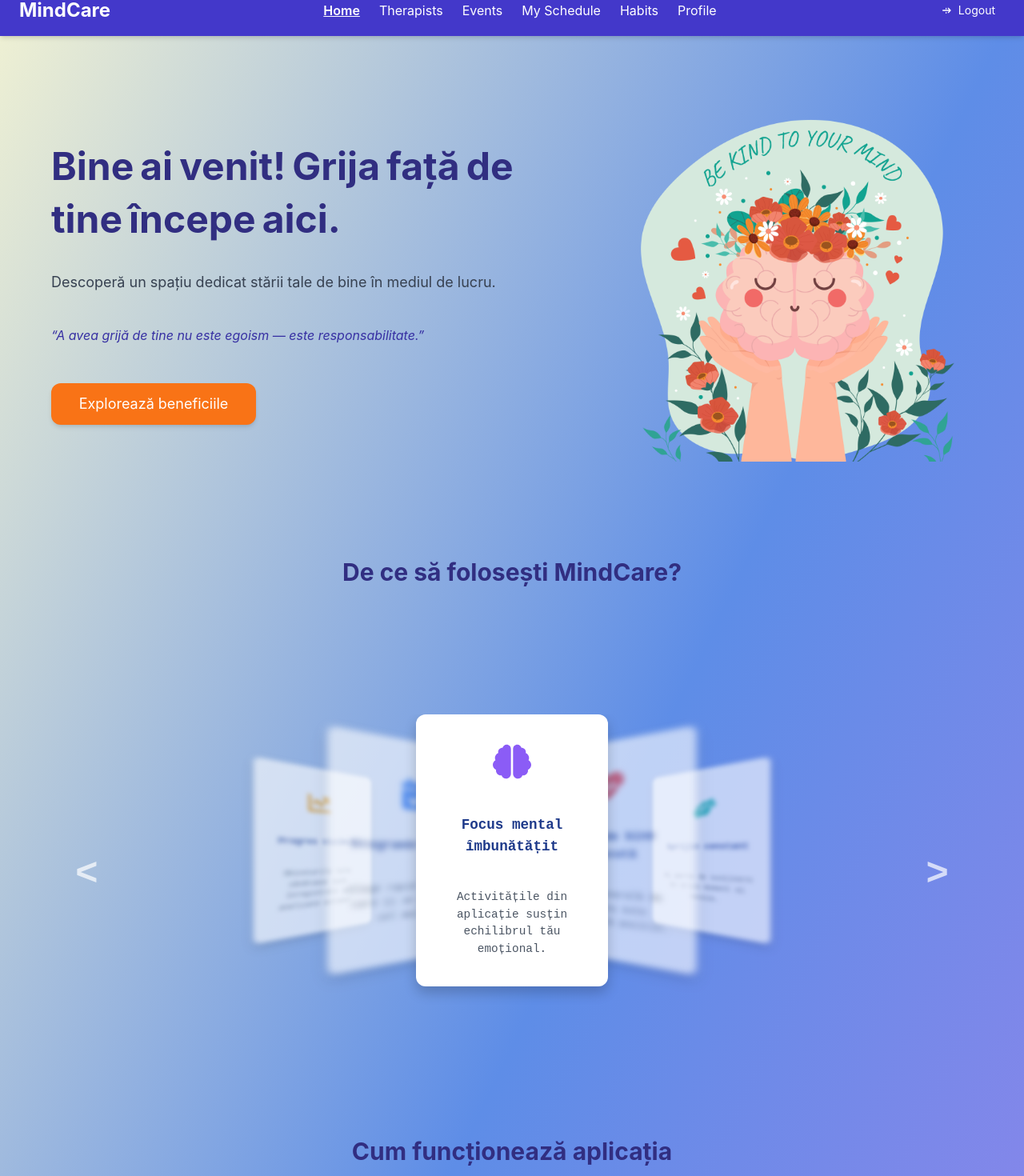
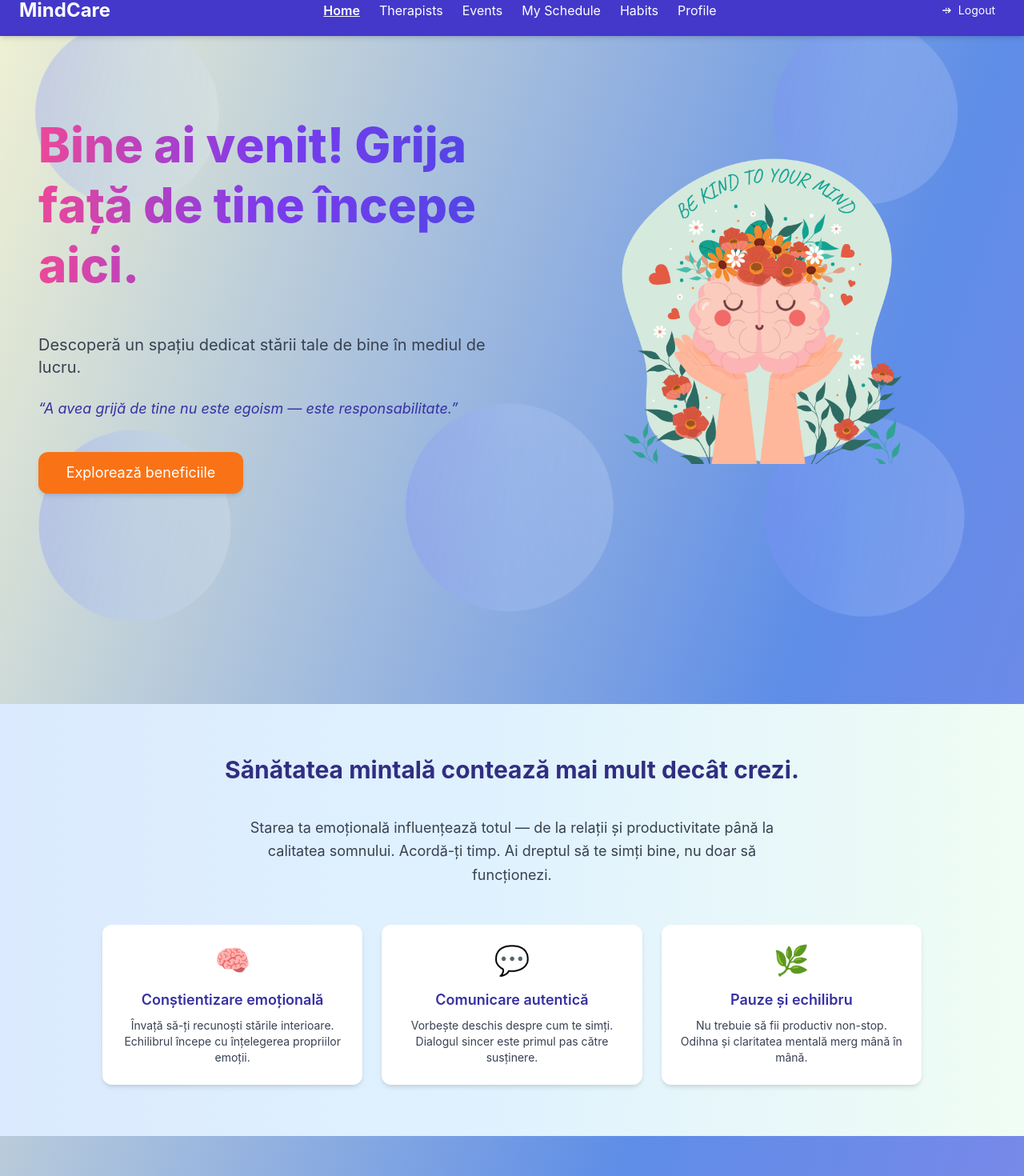
Before and after one commit to irinaLuta25/Licenta, a React (Create React App) app in the folder frontend/: page /employee/home in a window 1280 px wide. Shown: the part 15-1485 px from the top of the page at 80% size. Built offline with nearby package versions, Linux system fonts and the light colour scheme; no server answers.

Commit message:
terminat homepage

```diff
--- a/frontend/src/App.jsx
+++ b/frontend/src/App.jsx
@@ -7,6 +7,7 @@
 import MainEmployee from './MainEmployee';
 import MainSpecialist from './MainSpecialist';
 import { getUserFromCookie } from './features/auth/authSlice';
+import ScrollToTop from "./components/ScrollToTop";
 
 axios.defaults.baseURL = "http://localhost:4848/api";
 axios.defaults.withCredentials = true;
@@ -23,6 +24,8 @@
   if (loading) return <p>Se încarcă...</p>;
 
   return (
+    <>
+      <ScrollToTop />
       <Routes>
         <Route
           path="/"
@@ -41,6 +44,8 @@
 
         <Route path="*" element={<Navigate to="/" />} />
       </Routes>
+    </>
+
   );
 }
 
--- a/frontend/src/components/CustomCarousel/CustomCarousel.css
+++ b/frontend/src/components/CustomCarousel/CustomCarousel.css
@@ -13,8 +13,8 @@
 
 .item {
   position: absolute;
-  width: 240px;
-  height: 340px;
+  width: 280px;
+  height: 360px;
   background-color: #fff;
   border-radius: 12px;
   padding: 20px;
--- a/frontend/src/components/CustomCarousel/CustomCarousel.jsx
+++ b/frontend/src/components/CustomCarousel/CustomCarousel.jsx
@@ -8,13 +8,13 @@
     const [active, setActive] = useState(3);
 
     const slides = [
-        { icon: <FaSmileBeam size={48} color="#6486f1" />, title: "86% mai puțin stres", text: "Utilizatorii noștri au raportat o reducere semnificativă a stresului." },
-        { icon: <FaUserMd size={48} color="#10b981" />, title: "+120 sesiuni lunare", text: "Terapeuții sunt activi și disponibili să te sprijine oricând." },
-        { icon: <FaChartLine size={48} color="#f59e0b" />, title: "Progres vizibil", text: "Obiceiurile tale sănătoase sunt înregistrate și analizate automat." },
-        { icon: <FaCalendarCheck size={48} color="#3b82f6" />, title: "Programări ușoare", text: "Alege rapid intervalul care ți se potrivește cel mai bine." },
-        { icon: <FaBrain size={48} color="#8b5cf6" />, title: "Focus mental îmbunătățit", text: "Activitățile din aplicație susțin echilibrul tău emoțional." },
-        { icon: <FaHeartbeat size={48} color="#ef4444" />, title: "Stare de bine crescută", text: "Starea generală de sănătate este influențată pozitiv." },
-        { icon: <FaHandsHelping size={48} color="#14b8a6" />, title: "Sprijin constant", text: "Ai parte de susținere în orice moment ai nevoie." },
+        { icon: <FaSmileBeam size={64} color="#6646f1" />, title: "86% mai puțin stres", text: "Utilizatorii noștri au raportat o reducere semnificativă a stresului." },
+        { icon: <FaUserMd size={64} color="#10b981" />, title: "+120 sesiuni lunare", text: "Terapeuții sunt activi și disponibili să te sprijine oricând." },
+        { icon: <FaChartLine size={64} color="#f59e0b" />, title: "Progres vizibil", text: "Obiceiurile tale sănătoase sunt înregistrate și analizate automat." },
+        { icon: <FaCalendarCheck size={64} color="#3b82f6" />, title: "Programări ușoare", text: "Alege rapid intervalul care ți se potrivește cel mai bine." },
+        { icon: <FaBrain size={64} color="#8b5cf6" />, title: "Focus mental îmbunătățit", text: "Activitățile din aplicație susțin echilibrul tău emoțional." },
+        { icon: <FaHeartbeat size={64} color="#ef4444" />, title: "Stare de bine crescută", text: "Starea generală de sănătate este influențată pozitiv." },
+        { icon: <FaHandsHelping size={64} color="#14b8a6" />, title: "Sprijin constant", text: "Ai parte de susținere în orice moment ai nevoie." },
     ];
 
     const getIndex = (index) => {
@@ -75,8 +75,8 @@
                 >
                     <div className="item-content">
                         <div className="icon" style={{ marginBottom: "10px" }}>{slide.icon}</div>
-                        <h1 style={{ fontSize: "1.1rem", fontWeight: "bold", marginBottom: "8px", color: "#1e3a8a" }}>{slide.title}</h1>
-                        <p style={{ fontSize: "0.9rem", color: "#4b5563", textAlign: "center" }}>{slide.text}</p>
+                        <h1 style={{ fontSize: "1.4rem", fontWeight: "bold", marginBottom: "8px", color: "#1e3a8a" }}>{slide.title}</h1>
+                        <p style={{ fontSize: "1rem", color: "#4b5563", textAlign: "center" }}>{slide.text}</p>
                     </div>
                 </div>
             ))}
--- /dev/null
+++ b/frontend/src/components/HeroSection/HeroBubbles.css
@@ -0,0 +1,61 @@
+.floating-bubble {
+  position: absolute;
+  border-radius: 9999px;
+  background: linear-gradient(
+    to left,
+    rgba(255, 255, 255, 0.15),
+    rgba(173, 198, 255, 0.25),
+    rgba(121, 138, 255, 0.3)
+  );
+  backdrop-filter: blur(14px);
+  animation: float 25s ease-in-out infinite alternate;
+  z-index: 0;
+}
+
+.bubble-1 {
+  width: 230px;
+  height: 230px;
+  top: 5%;
+  left: 5%;
+  animation-delay: 0s;
+}
+
+.bubble-2 {
+  width: 240px;
+  height: 240px;
+  bottom: 5%;
+  left: 5%;
+  animation-delay: 2s;
+}
+
+.bubble-3 {
+  width: 260px;
+  height: 260px;
+  bottom: 5%;
+  left: 40%;
+  animation-delay: 4s;
+}
+
+.bubble-4 {
+  width: 230px;
+  height: 230px;
+  top: 5%;
+  right: 5%;
+  animation-delay: 1s;
+}
+
+.bubble-5 {
+  width: 250px;
+  height: 250px;
+  bottom: 5%;
+  right: 5%;
+  animation-delay: 3s;
+}
+
+@keyframes float {
+  0%   { transform: translate(0, 0) rotate(0deg); }
+  25%  { transform: translate(-20px, 25px) rotate(10deg); }
+  50%  { transform: translate(20px, -20px) rotate(-10deg); }
+  75%  { transform: translate(-25px, -10px) rotate(15deg); }
+  100% { transform: translate(15px, 20px) rotate(0deg); }
+}
--- /dev/null
+++ b/frontend/src/components/HeroSection/HeroSection.jsx
@@ -0,0 +1,86 @@
+import React, { useState } from "react";
+import { motion } from "framer-motion";
+import TextAnimation from "../TextAnimation";
+import "./HeroBubbles.css";
+
+const HeroSection = ({ onExploreClick }) => {
+  const [showContent, setShowContent] = useState(false);
+
+  return (
+    <section className="relative z-10 pb-15 mt-[-25px] min-h-[105vh] flex items-center justify-center lg:px-12 overflow-hidden">
+      {/* Bule animate */}
+      <div className="absolute inset-0 pointer-events-none z-0">
+        {[...Array(5)].map((_, i) => (
+          <div key={i} className={`floating-bubble bubble-${i + 1}`} />
+        ))}
+      </div>
+
+      {/* Conținut Hero */}
+      <div className="max-w-7xl w-full mx-auto flex flex-col lg:flex-row items-center justify-between relative z-10">
+        {/* TEXT STÂNGA */}
+        <div className="flex-1 flex flex-col gap-6 justify-center text-center lg:text-left lg:pr-12">
+          <TextAnimation
+            text="Bine ai venit! Grija față de tine începe aici."
+            className="text-6xl font-extrabold bg-gradient-to-r from-[#ec4899] via-[#7c3aed] to-[#4f46e5] text-transparent bg-clip-text leading-tight"
+            style={{
+              textShadow: "2px 2px 4px rgba(0, 0, 0, 0.2)",
+              fontFamily: "'Poppins', sans-serif",
+            }}
+            onComplete={() => setShowContent(true)}
+          />
+
+          <div className="flex flex-col gap-6 pt-6 min-h-[220px]">
+            {/* Paragraf */}
+            <motion.p
+              className="text-xl text-gray-700"
+              initial={false}
+              animate={showContent ? { opacity: 1, y: 0 } : { opacity: 0, y: 40 }}
+              transition={{ duration: 0.6 }}
+              style={{ visibility: showContent ? "visible" : "hidden" }}
+            >
+              Descoperă un spațiu dedicat stării tale de bine în mediul de lucru.
+            </motion.p>
+
+            {/* Citat */}
+            <motion.blockquote
+              className="italic text-indigo-800 text-lg"
+              initial={false}
+              animate={showContent ? { opacity: 1, y: 0 } : { opacity: 0, y: 40 }}
+              transition={{ duration: 0.6, delay: 0.1 }}
+              style={{ visibility: showContent ? "visible" : "hidden" }}
+            >
+              “A avea grijă de tine nu este egoism — este responsabilitate.”
+            </motion.blockquote>
+
+            {/* Buton */}
+            <motion.button
+              className="w-64 bg-orange-500 text-white px-6 py-3 mt-4 rounded-xl text-lg shadow-md hover:bg-orange-600 transition mx-auto lg:mx-0"
+              whileTap={{ scale: 0.95 }}
+              initial={false}
+              animate={showContent ? { opacity: 1, y: 0 } : { opacity: 0, y: 40 }}
+              transition={{ duration: 0.6, delay: 0.2 }}
+              style={{ visibility: showContent ? "visible" : "hidden" }}
+              onClick={onExploreClick}
+            >
+              Explorează beneficiile
+            </motion.button>
+          </div>
+        </div>
+
+        {/* IMAGINE */}
+        <div className="flex-1 flex justify-center mt-10 lg:mt-0">
+          <motion.img
+            src="/assets/hero_img.png"
+            alt="MindCare Illustration"
+            className="w-full max-w-[600px] lg:w-[400px] rounded-xl"
+            initial={{ opacity: 0, x: 100 }}
+            animate={{ opacity: showContent ? 1 : 0, x: showContent ? 0 : 100 }}
+            transition={{ duration: 0.8, ease: "easeOut", delay: 0.2 }}
+          />
+        </div>
+      </div>
+    </section>
+  );
+};
+
+export default HeroSection;
--- a/frontend/src/components/TextAnimation.jsx
+++ b/frontend/src/components/TextAnimation.jsx
@@ -1,52 +1,55 @@
+import { useEffect, useState } from "react";
 import { motion } from "framer-motion";
 
-
-const TextAnimation = ({ text, className = "" }) => {
-  // Spargem în cuvinte, apoi litere
+const TextAnimation = ({ text, className = "", onComplete }) => {
   const words = text.split(" ");
 
-  const container = {
-    hidden: { opacity: 0 },
-    visible: {
-      opacity: 1,
-      transition: {
-        staggerChildren: 0.2,
-        delayChildren: 0.2,
-      },
-    },
-  };
+  const totalLetters = text.replace(/ /g, "").length;
+  const [visibleLetterCount, setVisibleLetterCount] = useState(0);
 
-  const wordAnimation = {
-    hidden: { opacity: 0, y: "0.25em" },
-    visible: {
-      opacity: 1,
-      y: "0em",
-      transition: {
-        duration: 0.5,
-        ease: [0.2, 0.65, 0.3, 0.9],
-      },
-    },
-  };
+  useEffect(() => {
+    if (visibleLetterCount >= totalLetters) {
+      if (onComplete) onComplete();
+      return;
+    }
+
+    const timeout = setTimeout(() => {
+      setVisibleLetterCount((prev) => prev + 1);
+    }, 35);
+
+    return () => clearTimeout(timeout);
+  }, [visibleLetterCount, totalLetters, onComplete]);
+
+  let globalLetterIndex = 0;
 
   return (
-    <motion.h1
-      className={`${className} leading-snug break-words whitespace-pre-wrap`}
-      variants={container}
-      initial="hidden"
-      animate="visible"
-    >
-      {words.map((word, index) => (
-        <motion.span
-          key={index}
-          className="inline-block mr-2"
-          variants={wordAnimation}
-        >
-          {word}
-        </motion.span>
-      ))}
-    </motion.h1>
+    <h1 className={`${className} whitespace-pre-wrap break-words`}>
+      {words.map((word, wordIndex) => {
+  const letters = word.split("");
+
+  return (
+    <span key={wordIndex} className="inline-block">
+      {letters.map((letter, letterIndex) => {
+        const index = globalLetterIndex++;
+        return (
+          <motion.span
+            key={index}
+            initial={{ opacity: 0, y: 10 }}
+            animate={index < visibleLetterCount ? { opacity: 1, y: 0 } : {}}
+            transition={{ duration: 0.3 }}
+            className="inline-block"
+          >
+            {letter}
+          </motion.span>
+        );
+      })}
+      {wordIndex < words.length - 1 && <span>{"\u00A0"}</span>}
+    </span>
+  );
+})}
+
+    </h1>
   );
 };
 
-
 export default TextAnimation;
--- a/frontend/src/pages/HomepageEmployee.jsx
+++ b/frontend/src/pages/HomepageEmployee.jsx
@@ -1,4 +1,5 @@
-import React from "react";
+import React, { useRef } from "react";
+import { Link } from "react-router-dom";
 import Navbar from "../components/Navbar";
 import { motion } from "framer-motion";
 import { FaBrain, FaCalendarCheck } from "react-icons/fa";
@@ -7,56 +8,93 @@
 import StepsSection from "../components/StepsSection";
 import CustomCarousel from "../components/CustomCarousel/CustomCarousel";
 import { useNavigate } from "react-router-dom";
+import HeroSection from "../components/HeroSection/HeroSection";
 
 
 function HomepageEmployee() {
     const navigate = useNavigate();
+    const howItWorksRef = useRef(null);
 
     return (
-        <div className="pt-24 px-8 sm:px-16 bg-gradient-to-br from-[#F1F2D3] via-[#5e8de7] to-[#9f82ec] min-h-screen text-gray-800">
+        <div className="bg-gradient-to-br from-[#F1F2D3] via-[#5e8de7] to-[#9f82ec] min-h-screen text-gray-800">
             <Navbar />
 
             <div className="flex flex-col">
                 {/* Hero Section */}
-                <motion.section
-                    className="max-w-7xl mx-auto mt-12 flex flex-col lg:flex-row items-center justify-between gap-12 mb-10"
-                    initial={{ opacity: 0, y: 40 }}
-                    animate={{ opacity: 1, y: 0 }}
-                    transition={{ duration: 0.6 }}
+                <HeroSection onExploreClick={() => {
+                    howItWorksRef.current?.scrollIntoView({ behavior: "smooth" });
+                }} />
+
+
+                {/* Mental Health awareness */}
+                <section
+                    className="mt-20 py-16 bg-gradient-to-r from-[#dbeafe] via-[#e0f2fe] to-[#f0fdf4] text-center px-4"
                 >
-                    {/* Text Section */}
-                    <div className="flex flex-col gap-4 flex-1 text-center lg:text-left">
-                        <TextAnimation
-                            text="Bine ai venit! Grija față de tine începe aici."
-                            className="text-5xl font-bold leading-none tracking-normal text-indigo-900 mb-4"
-                        />
-                        <p className="text-lg text-gray-700 mb-6">
-                            Descoperă un spațiu dedicat stării tale de bine în mediul de lucru.
-                        </p>
-                        <blockquote className="italic text-indigo-800 mb-8">
-                            “A avea grijă de tine nu este egoism — este responsabilitate.”
-                        </blockquote>
-                        <motion.button
-                            className="w-64 bg-orange-500 text-white px-6 py-3 rounded-xl text-lg shadow-md hover:bg-orange-600 transition"
-                            whileTap={{ scale: 0.95 }}
-                        >
-                            Explorează beneficiile
-                        </motion.button>
+                    <motion.h2
+                        className="text-3xl font-bold text-indigo-900 mb-4"
+                        initial={{ opacity: 0, y: 20 }}
+                        whileInView={{ opacity: 1, y: 0 }}
+                        transition={{ duration: 0.6, delay: 0.2 }}
+                        viewport={{ once: true, amount: 0.2 }}
+                    >
+                        Sănătatea mintală contează mai mult decât crezi.
+                    </motion.h2>
+
+                    <motion.p
+                        className="text-gray-700 mb-12 mt-10 max-w-2xl mx-auto leading-relaxed text-lg"
+                        initial={{ opacity: 0, y: 20 }}
+                        whileInView={{ opacity: 1, y: 0 }}
+                        transition={{ duration: 0.6, delay: 0.4 }}
+                        viewport={{ once: true, amount: 0.2 }}
+                    >
+                        Starea ta emoțională influențează totul — de la relații și productivitate până la calitatea somnului. Acordă-ți timp. Ai dreptul să te simți bine, nu doar să funcționezi.
+                    </motion.p>
+
+                    <div className="grid grid-cols-1 sm:grid-cols-3 gap-6 max-w-5xl mx-auto">
+                        {[
+                            {
+                                icon: "🧠",
+                                title: "Conștientizare emoțională",
+                                text: "Învață să-ți recunoști stările interioare. Echilibrul începe cu înțelegerea propriilor emoții.",
+                            },
+                            {
+                                icon: "💬",
+                                title: "Comunicare autentică",
+                                text: "Vorbește deschis despre cum te simți. Dialogul sincer este primul pas către susținere.",
+                            },
+                            {
+                                icon: "🌿",
+                                title: "Pauze și echilibru",
+                                text: "Nu trebuie să fii productiv non-stop. Odihna și claritatea mentală merg mână în mână.",
+                            },
+                        ].map((card, index) => (
+                            <motion.div
+                                key={index}
+                                className="bg-white rounded-xl p-6 shadow-md hover:shadow-xl transition transform hover:-translate-y-1"
+                                initial={{ opacity: 0, y: 30 }}
+                                whileInView={{ opacity: 1, y: 0 }}
+                                transition={{ duration: 0.6, delay: 0.6 + index * 0.2 }}
+                                viewport={{ once: true, amount: 0.2 }}
+                            >
+                                <p className="text-4xl mb-4">{card.icon}</p>
+                                <h3 className="text-lg font-semibold text-indigo-800 mb-2">
+                                    {card.title}
+                                </h3>
+                                <p className="text-sm text-gray-700">{card.text}</p>
+                            </motion.div>
+                        ))}
                     </div>
+                </section>
 
-                    {/* Image Section */}
-                    <div className="flex-2">
-                        <img
-                            src="/assets/hero_img.png"
-                            alt="MindCare Illustration"
-                            className="w-full max-w-md mx-auto lg:mx-0 rounded-xl"
-                        />
-                    </div>
-                </motion.section>
+
+
 
                 {/* Statistics */}
-                <section className="mt-20 mb-12 text-center">
-                    <h2 className="text-3xl font-bold text-indigo-900 mb-8">
+                <section className="mt-28 mb-16 text-center px-16">
+                    <h2
+                        className="text-3xl font-bold text-indigo-900 mb-8"
+                        style={{ textShadow: "2px 2px 6px rgba(0, 0, 0, 0.2)" }}
+                    >
                         De ce să folosești MindCare?
                     </h2>
                     <CustomCarousel />
@@ -64,6 +102,7 @@
 
                 {/* How It Works */}
                 <motion.section
+                    ref={howItWorksRef}
                     className="mt-20 max-w-6xl mx-auto"
                     initial="hidden"
                     whileInView="visible"
@@ -75,7 +114,10 @@
                         },
                     }}
                 >
-                    <h2 className="text-3xl font-bold text-center text-indigo-900 mb-10">
+                    <h2
+                        className="text-3xl font-bold text-center text-indigo-900 mb-8"
+                        style={{ textShadow: "2px 2px 6px rgba(0, 0, 0, 0.2)" }}
+                    >
                         Cum funcționează aplicația
                     </h2>
 
@@ -138,17 +180,20 @@
                 </motion.section>
 
                 {/* Call to Action */}
-                {/* <section className="text-center mt-24 mb-20">
+                <section className="text-center mt-24 mb-20">
                     <h3 className="text-2xl font-semibold text-indigo-900 mb-4">
-                        Începe călătoria spre echilibru emoțional
+                        Începe călătoria spre echilibru emoțional!
                     </h3>
                     <button
-                        className="bg-indigo-700 text-white px-6 py-3 rounded-xl shadow hover:bg-indigo-800 transition"
-                        onClick={() => setTimeout(() => navigate("/therapists"), 0)}
+                        onClick={() => {
+                            navigate("/employee/therapists");
+                        }}
+                        className="bg-indigo-700 text-white mt-6 px-6 py-3 rounded-xl shadow hover:bg-indigo-800 transition inline-block text-lg"
                     >
                         Vezi terapeuții disponibili
                     </button>
-                </section> */}
+
+                </section>
 
             </div>
 
```
Also changed, not shown: frontend/src/components/ScrollToTop.jsx (added, +14 -0 lines), frontend/src/components/StepsSection.jsx (+16 -9 lines), frontend/public/assets/b_4904.webp (added). Lines whose indentation alone changed are shown as unchanged.
